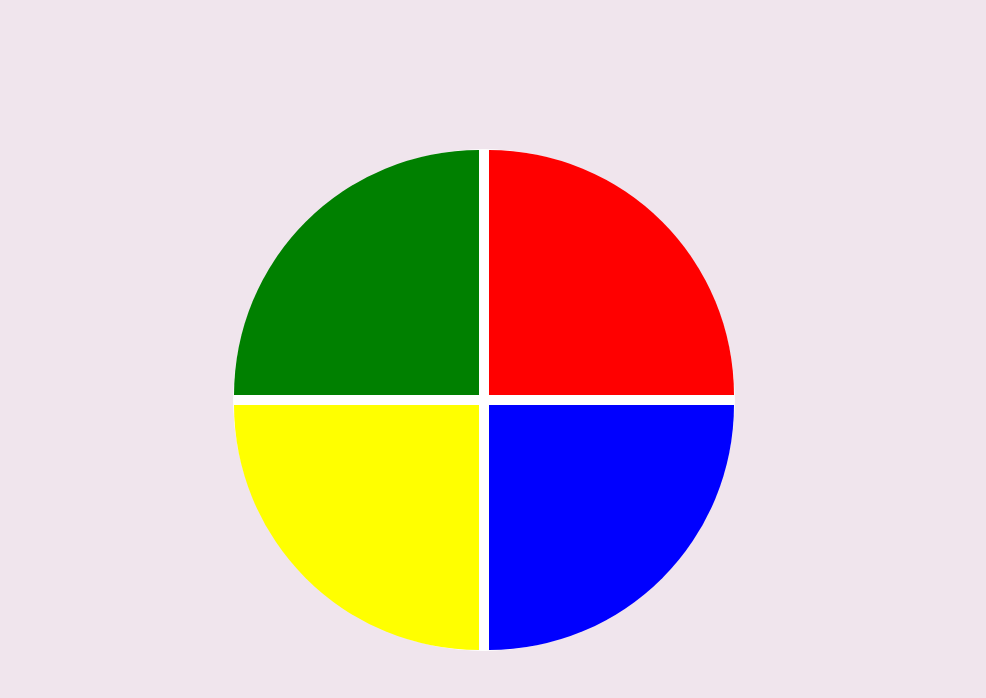
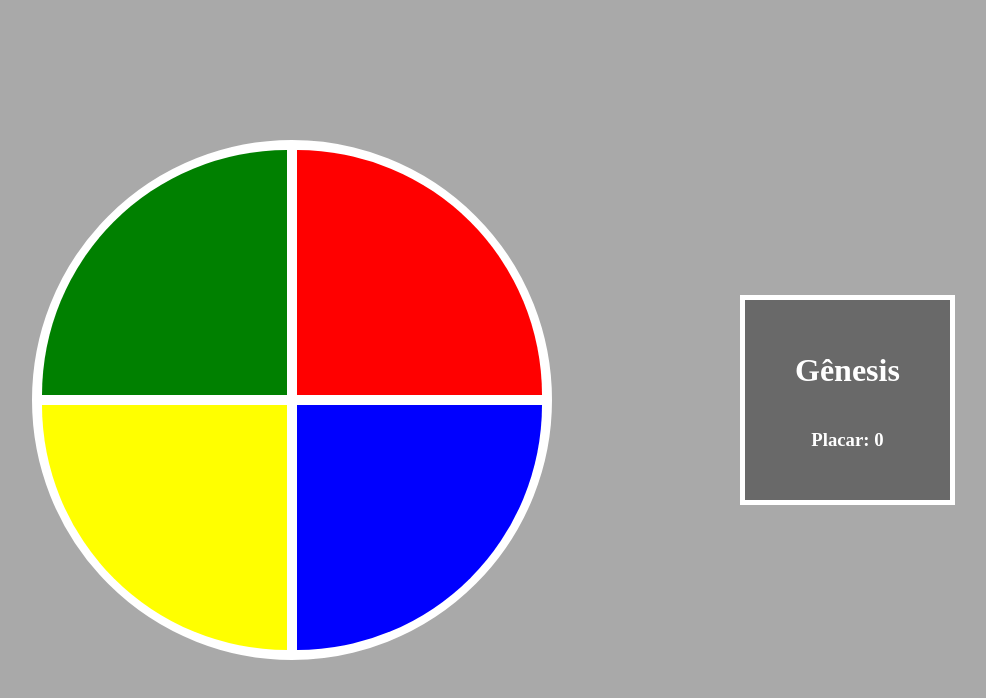
Before and after one commit to limasuu/jogo-memoria-genius, a plain HTML site: page index.html in a window 1280 px wide. Shown: the whole page, without its empty margins (156-1142 px from the left). Drawn offline with Linux system fonts and the light colour scheme.

Commit message:
Exibição do placar na tela e mudança no cursor das cores.

```diff
--- a/index.html
+++ b/index.html
@@ -9,10 +9,16 @@
     <body>
         <div class="main-game">
             <div class="genius">
-                <div class="blue"></div>
-                <div class="yellow"></div>
-                <div class="red"></div>
-                <div class="green"></div>
+                <div class="blue cor"></div>
+                <div class="yellow cor"></div>
+                <div class="red cor"></div>
+                <div class="green cor"></div>
+            </div>
+        </div>
+        <div class="placar">
+            <div class="info-placar">
+                <h1>Gênesis</h1>
+                <h3>Placar: <span class="score">0</span></h3>
             </div>
         </div>
         <script type="text/javascript" src="script.js"></script>
--- a/script.js
+++ b/script.js
@@ -80,6 +80,7 @@ let createColorElement= (color) => {
 
 //Funcao para proximo nivel do jogo
 let nextLevel = () => {
+    document.querySelector('.score').innerHTML= score;
     score++;
     shuffleOrder();
 }
--- a/style.css
+++ b/style.css
@@ -1,15 +1,41 @@
 body{
     margin: 0;
-    background-color: rgb(240, 229, 237);
+    background-color: darkgray;
+
+    display: grid;
+    grid-template-areas: 'game placar';
+    grid-template-columns: 70vw 30vw;
+    grid-template-rows: 100vh;
+}
+
+.main-game, .placar, .info-placar{
+    display: flex;
+    justify-content: center;
+}
+
+.placar, .info-placar{
+    flex-direction: column;
+}
+
+.main-game, .info-placar{
+    align-items: center;
+}
+
+.placar{
+    grid-area: placar;
+
+    align-items: flex-start;
+}
+
+.info-placar{
+    border: 5px solid white;
+    padding: 30px 50px;
+    background-color: dimgray;
+    color: white;
 }
 
 .main-game{
-    height: 100vh;
-    width: 100vw;
-
-    display: flex;
-    justify-content: center;
-    align-items: center;
+    grid-area: game;
 }
 
 .genius{
@@ -19,11 +45,15 @@ body{
     grid-gap: 10px;
 
     background-color: white;
-    border: 1px solid white;
+    border: 10px solid white;
     border-radius: 100%;
 
     width: 500px;
     height: 500px;
+}
+
+.cor:hover{
+    cursor: pointer;
 }
 
 .blue{
```
